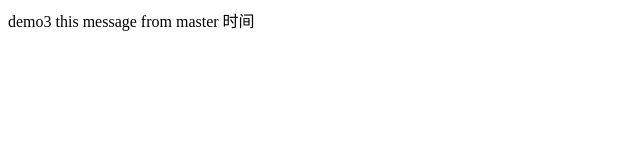
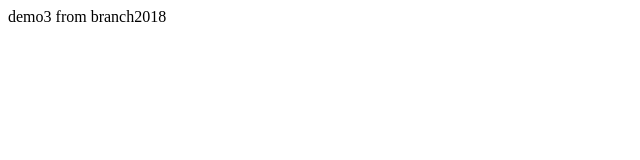
Before and after one commit to Guozhengxu/-tomorrow, a website built with webpack: page index3.html in a window 1280 px wide. Shown: the whole page, without its empty margins (0-640 px from the left). Built offline with nearby package versions, Linux system fonts and the light colour scheme.

Commit message:
test2018

```diff
--- a/index3.html
+++ b/index3.html
@@ -7,6 +7,6 @@
     <title>demo3</title>
 </head>
 <body>
-    demo3 this message from master 时间
+    demo3 from branch2018
 </body>
 </html>
```
